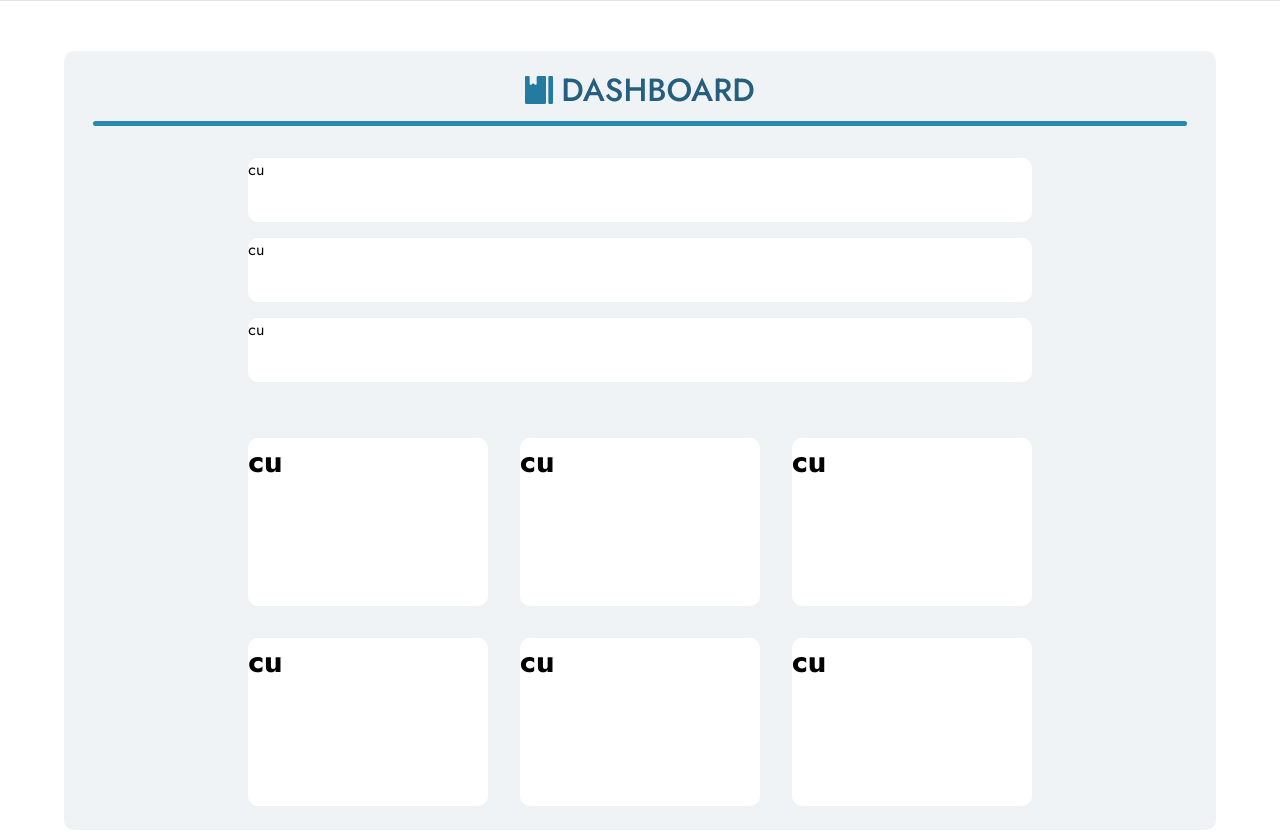
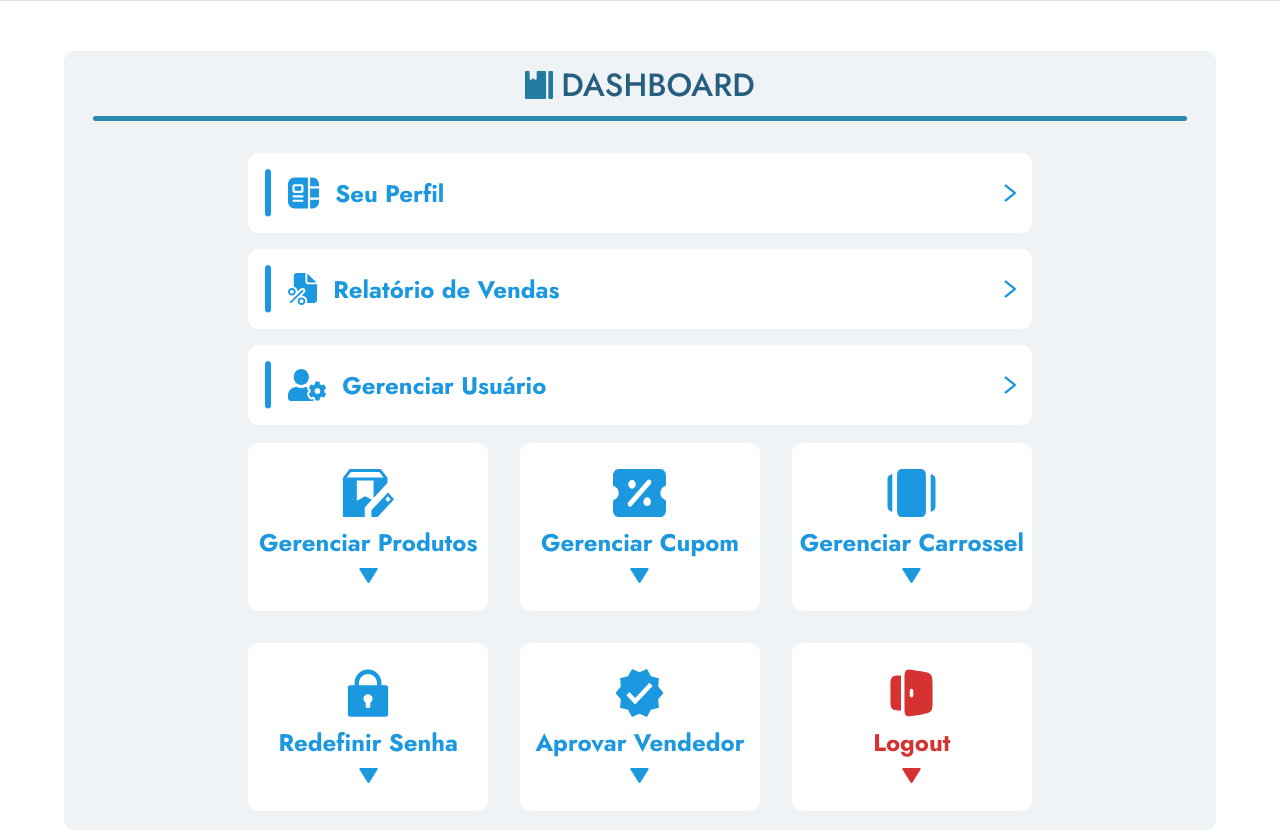
Before and after one commit to SenacINA/INA, a PHP site: page /pages/admin/dashboard.php in a window 1280 px wide. Shown: the part 71-906 px from the top of the page. Run offline with PHP 8.4, Linux system fonts and the light colour scheme.

Commit message:
Atualização 2

```diff
--- a/css/admin/dashboard.css
+++ b/css/admin/dashboard.css
@@ -76,6 +76,16 @@
     width: 100%;
     height: 168px;
     border-radius: 10px;
+    align-items: center;
+    justify-content: center;
+    flex-direction: column;
+    color: #1B98E0;
+    gap: 8px;
+    text-align: center;
+}
+
+.classe_vermelho{
+    color:#D73232;
 }
 
 .dashboard_body_container_botoes_linha {
@@ -96,10 +106,29 @@
     width: 100%;
     height: 100%;
     border-radius: 10px;
+    padding: 16px 16px 16px 16px;
+    align-items: center;
+    justify-content: space-between;
+    gap: 16px;
+
+    color: #1B98E0;
+}
+
+.dashboard_body_container_botoes_base_linha_div {
+    display: flex;
+    flex-direction: row;
+    align-items: center;
+    gap: 16px;
 }
 
 
 @media (max-width: 1024px) {
+
+    .dashboard_body{
+        height: 100%;
+        padding-top: 2%;
+        margin-bottom: 40px;
+    }
 
     .dashboard_body_container_botoes_linha{
         padding: 0px 8% 0px 8%;
@@ -113,8 +142,10 @@
 @media (max-width: 768px) {
 
     .dashboard_body{
-        height: 968px;
+        height: 100%;
         margin-bottom: 40px;
+        padding-top: 2%;
+        display: flex;
     }
 
     .dashboard_body_container_botoes_linha{
@@ -133,7 +164,7 @@
         width: 100%;
         height: fit-content;
         border-radius: 10px;
-        margin: 32px auto 0;
+        margin: 24px auto 0;
         padding: 24px 4% 24px 4%;
         gap: 16px;
     }
@@ -143,3 +174,15 @@
         padding-left: 16px;
     }
 }
+
+.dashboard_body_container_botoes_base,
+.dashboard_body_container_botoes_base_linha {
+    transition: transform 0.5s ease, border-radius 0.5s ease, outline 0.5s ease;
+}
+
+.dashboard_body_container_botoes_base:hover,
+.dashboard_body_container_botoes_base_linha:hover {
+    transform: scale(1.02);
+    outline: 3px solid #1B98E0; /* Adiciona a borda sem afetar o tamanho */
+    border-radius: 8px; /* Suaviza as bordas */
+}
--- a/pages/admin/dashboard.php
+++ b/pages/admin/dashboard.php
@@ -29,15 +29,30 @@
         <div class="dashboard_body_container_botoes_linha">
 
           <div class="dashboard_body_container_botoes_base_linha">
-            cu
+            <div class="dashboard_body_container_botoes_base_linha_div">
+              <img src="../../image/admin/dashboard/linha.svg" alt="">
+              <img src="../../image/admin/dashboard/seu_perfil.svg" alt="">
+              <h2>Seu Perfil</h2>
+            </div>
+            <img src="../../image/admin/dashboard/seta.svg" alt="">
           </div>
 
           <div class="dashboard_body_container_botoes_base_linha">
-            cu
+            <div class="dashboard_body_container_botoes_base_linha_div">
+              <img src="../../image/admin/dashboard/linha.svg" alt="">
+              <img src="../../image/admin/dashboard/relatorio_vendas.svg" alt="">
+              <h2>Relatório de Vendas</h2>
+            </div>
+            <img src="../../image/admin/dashboard/seta.svg" alt="">
           </div>
 
           <div class="dashboard_body_container_botoes_base_linha">
-            cu
+            <div class="dashboard_body_container_botoes_base_linha_div">
+              <img src="../../image/admin/dashboard/linha.svg" alt="">
+              <img src="../../image/admin/dashboard/gerenciar_user.svg" alt="">
+              <h2>Gerenciar Usuário</h2>
+            </div>
+            <img src="../../image/admin/dashboard/seta.svg" alt="">
           </div>
 
         </div>
@@ -46,28 +61,41 @@
         <!-- linha 1 -->
 
           <div class="dashboard_body_container_botoes_base">
-            <h1>cu</h1>
+            <img src="../../image/admin/dashboard/gerenciar_produtos.svg" alt="">
+            <h2>Gerenciar Produtos</h2>
+            <img src="../../image/admin/dashboard/seta_baixo.svg" alt="">
           </div>
 
           <div class="dashboard_body_container_botoes_base">
-            <h1>cu</h1>
+            <img src="../../image/admin/dashboard/gerenciar_cupom.svg" alt="">
+            <h2>Gerenciar Cupom</h2>
+            <img src="../../image/admin/dashboard/seta_baixo.svg" alt="">
           </div>
 
           <div class="dashboard_body_container_botoes_base">
-            <h1>cu</h1>
+            <img src="../../image/admin/dashboard/gerenciar_carrossel.svg" alt="">
+            <h2>Gerenciar Carrossel</h2>
+            <img src="../../image/admin/dashboard/seta_baixo.svg" alt="">
           </div>
+
         <!-- linha 2 -->
 
           <div class="dashboard_body_container_botoes_base">
-            <h1>cu</h1>
+            <img src="../../image/admin/dashboard/redefinir_senha.svg" alt="">
+            <h2>Redefinir Senha</h2>
+            <img src="../../image/admin/dashboard/seta_baixo.svg" alt="">
           </div>
 
           <div class="dashboard_body_container_botoes_base">
-            <h1>cu</h1>
+            <img src="../../image/admin/dashboard/aprovar_vendedor.svg" alt="">
+            <h2>Aprovar Vendedor</h2>
+            <img src="../../image/admin/dashboard/seta_baixo.svg" alt="">
           </div>
 
           <div class="dashboard_body_container_botoes_base">
-            <h1>cu</h1>
+            <img src="../../image/admin/dashboard/logout.svg" alt="">
+            <h2 class="classe_vermelho">Logout</h2>
+            <img src="../../image/admin/dashboard/seta_baixo2.svg" alt="">
           </div>
 
         </div>
```
Also changed, not shown: image/admin/dashboard/aprovar_vendedor.svg (added), image/admin/dashboard/gerenciar_carrossel.svg (added), image/admin/dashboard/gerenciar_cupom.svg (added), image/admin/dashboard/gerenciar_produtos.svg (added), image/admin/dashboard/gerenciar_user.svg (added), image/admin/dashboard/linha.svg (added), image/admin/dashboard/logout.svg (added), image/admin/dashboard/redefinir_senha.svg (added), image/admin/dashboard/relatorio_vendas.svg (added), image/admin/dashboard/seta.svg (added), image/admin/dashboard/seta_baixo.svg (added), image/admin/dashboard/seta_baixo2.svg (added), image/admin/dashboard/seu_perfil.svg (added).
